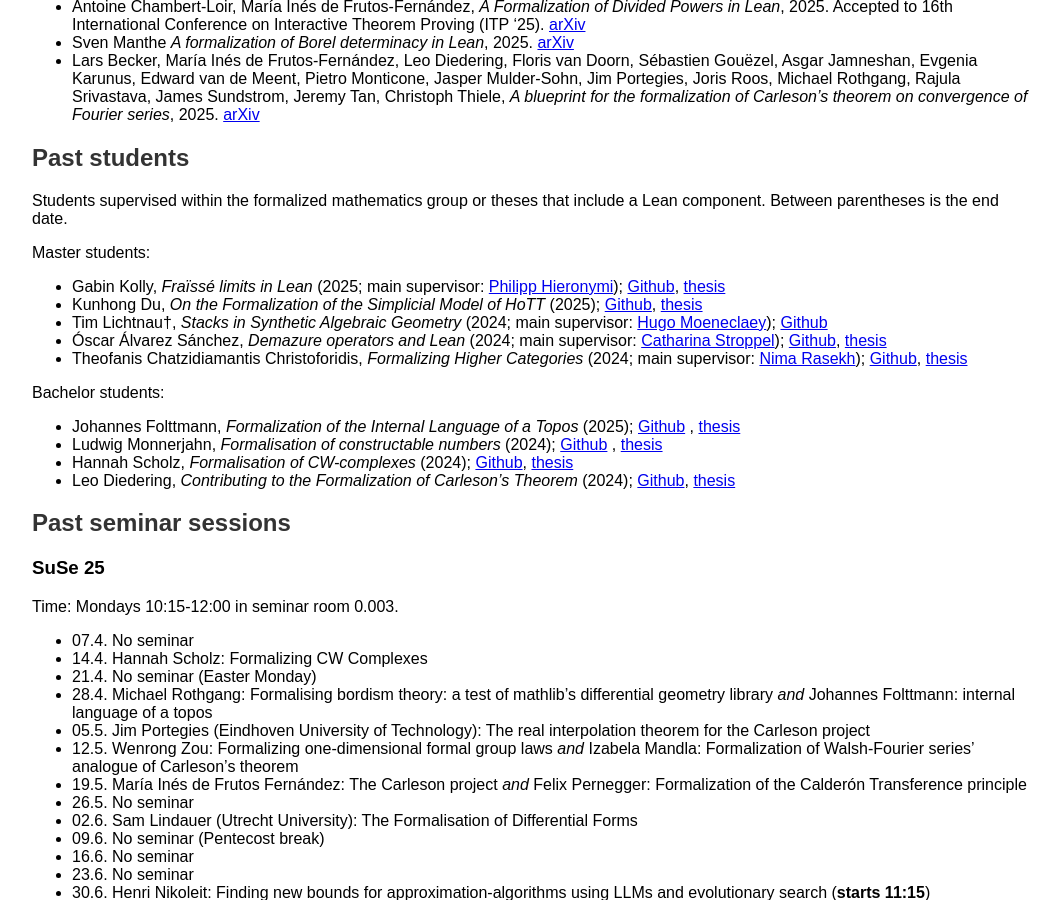
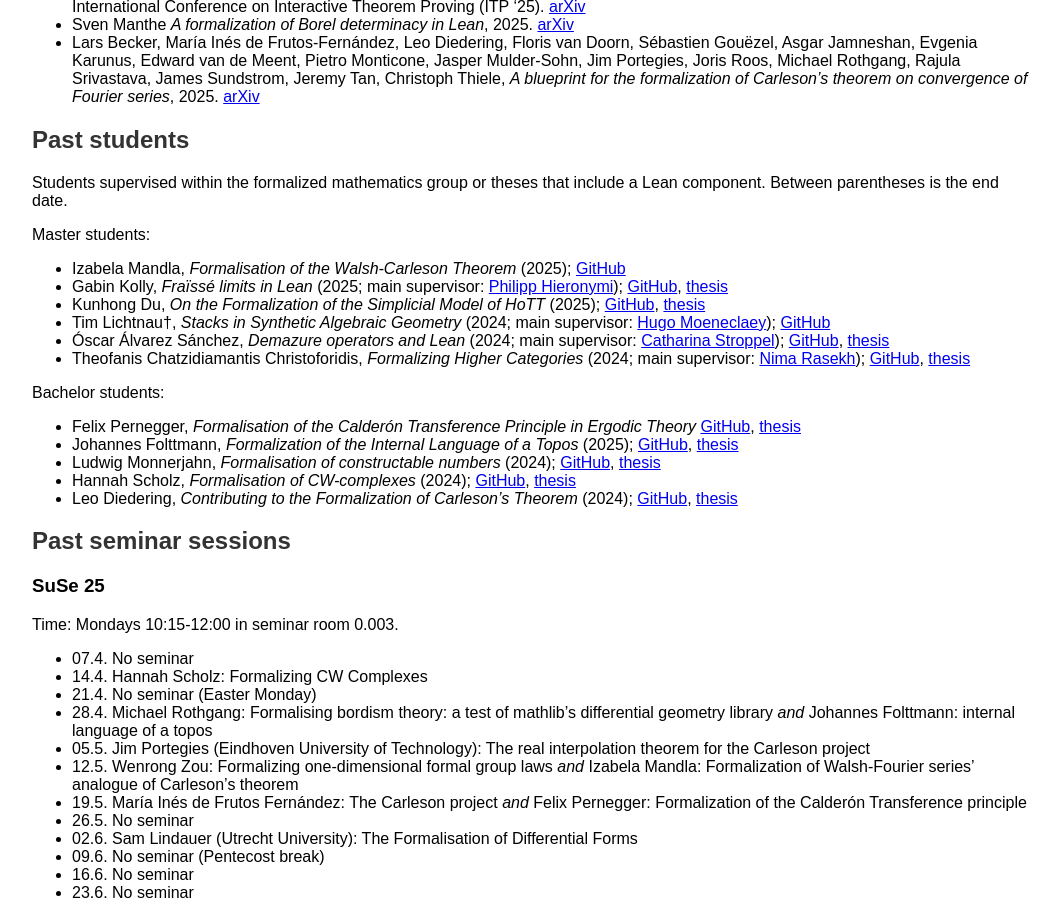
Before and after one commit to fpvandoorn/fpvandoorn.github.io, a Jekyll site: the page built from formalized-mathematics.md, in a window 1280 px wide and 900 px high, scrolled down 1494 px. Shown: the whole window, without its empty margins (108-1168 px from the left). Built offline with Jekyll 4.4.1, drawn with Linux system fonts in a browser that asks for light colours; our own code applies the rules of GitHub Pages for plain Markdown files; some of the changed text lies outside the part shown.

Commit message:
update theses

```diff
--- a/formalized-mathematics.md
+++ b/formalized-mathematics.md
@@ -88,17 +87,19 @@
 Students supervised within the formalized mathematics group or theses that include a Lean component. Between parentheses is the end date.
 
 Master students:
-* Gabin Kolly, *Fraïssé limits in Lean* (2025; main supervisor: [Philipp Hieronymi](https://www.math.uni-bonn.de/people/phierony/)); [Github](https://github.com/GabinKolly), [thesis](theses/GabinKolly.pdf)
-* Kunhong Du, *On the Formalization of the Simplicial Model of HoTT* (2025); [Github](https://github.com/KunhongDu/HoTT-Model), [thesis](theses/KunhongDu.pdf) <!-- PhD with Nicolai Kraus -->
-* Tim Lichtnau†, *Stacks in Synthetic Algebraic Geometry* (2024; main supervisor: [Hugo Moeneclaey](https://www.hugomoeneclaey.com/)); [Github](https://github.com/timlichtnau/)
-* Óscar Álvarez Sánchez, *Demazure operators and Lean* (2024; main supervisor: [Catharina Stroppel](https://www.math.uni-bonn.de/ag/stroppel/)); [Github](https://github.com/bolito2/DemazureOperatorsLean), [thesis](theses/OscarAlvarez.pdf)
-* Theofanis Chatzidiamantis Christoforidis, *Formalizing Higher Categories* (2024; main supervisor: [Nima Rasekh](https://nimarasekh.github.io/)); [Github](https://github.com/thchatzidiamantis/sHoTT), [thesis](theses/TheofanisChristoforidis.pdf) <!-- PhD in London, Western Ontario -->
+* Izabela Mandla, *Formalisation of the Walsh-Carleson Theorem* (2025); [GitHub](https://github.com/izamandla/carleson/tree/master/Carleson/Project) <!-- missing thesis pdf --> <!-- original supervisor: [Christoph Thiele](https://www.math.uni-bonn.de/people/thiele/index.html) -->
+* Gabin Kolly, *Fraïssé limits in Lean* (2025; main supervisor: [Philipp Hieronymi](https://www.math.uni-bonn.de/people/phierony/)); [GitHub](https://github.com/GabinKolly), [thesis](theses/GabinKolly.pdf)
+* Kunhong Du, *On the Formalization of the Simplicial Model of HoTT* (2025); [GitHub](https://github.com/KunhongDu/HoTT-Model), [thesis](theses/KunhongDu.pdf) <!-- PhD with Nicolai Kraus -->
+* Tim Lichtnau†, *Stacks in Synthetic Algebraic Geometry* (2024; main supervisor: [Hugo Moeneclaey](https://www.hugomoeneclaey.com/)); [GitHub](https://github.com/timlichtnau/)
+* Óscar Álvarez Sánchez, *Demazure operators and Lean* (2024; main supervisor: [Catharina Stroppel](https://www.math.uni-bonn.de/ag/stroppel/)); [GitHub](https://github.com/bolito2/DemazureOperatorsLean), [thesis](theses/OscarAlvarez.pdf)
+* Theofanis Chatzidiamantis Christoforidis, *Formalizing Higher Categories* (2024; main supervisor: [Nima Rasekh](https://nimarasekh.github.io/)); [GitHub](https://github.com/thchatzidiamantis/sHoTT), [thesis](theses/TheofanisChristoforidis.pdf) <!-- PhD in London, Western Ontario -->
 
 Bachelor students:
-* Johannes Folttmann, *Formalization of the Internal Language of a Topos* (2025); [Github](https://github.com/johannesfoltt/topos) , [thesis](theses/JohannesFolttmann.pdf)
-* Ludwig Monnerjahn, *Formalisation of constructable numbers* (2024); [Github](https://github.com/Louis-Le-Grand/Formalisation-of-constructable-numbers) , [thesis](theses/LudwigMonnerjahn.pdf)
-* Hannah Scholz, *Formalisation of CW-complexes* (2024); [Github](https://github.com/scholzhannah/CWComplexes/), [thesis](theses/HannahScholz.pdf)
-* Leo Diedering, *Contributing to the Formalization of Carleson's Theorem* (2024); [Github](https://github.com/ldiedering), [thesis](theses/LeoDiedering.pdf)
+* Felix Pernegger, *Formalisation of the Calderón Transference Principle in Ergodic Theory* [GitHub](https://github.com/felixpernegger/ErgodicAverages), [thesis](theses/FelixPernegger.pdf)
+* Johannes Folttmann, *Formalization of the Internal Language of a Topos* (2025); [GitHub](https://github.com/johannesfoltt/topos), [thesis](theses/JohannesFolttmann.pdf)
+* Ludwig Monnerjahn, *Formalisation of constructable numbers* (2024); [GitHub](https://github.com/Louis-Le-Grand/Formalisation-of-constructable-numbers), [thesis](theses/LudwigMonnerjahn.pdf)
+* Hannah Scholz, *Formalisation of CW-complexes* (2024); [GitHub](https://github.com/scholzhannah/CWComplexes/), [thesis](theses/HannahScholz.pdf)
+* Leo Diedering, *Contributing to the Formalization of Carleson's Theorem* (2024); [GitHub](https://github.com/ldiedering), [thesis](theses/LeoDiedering.pdf)
 
 
 ## Past seminar sessions
```
Also changed, not shown: other parts of formalized-mathematics.md (+3 -4 lines), 1 other file.
